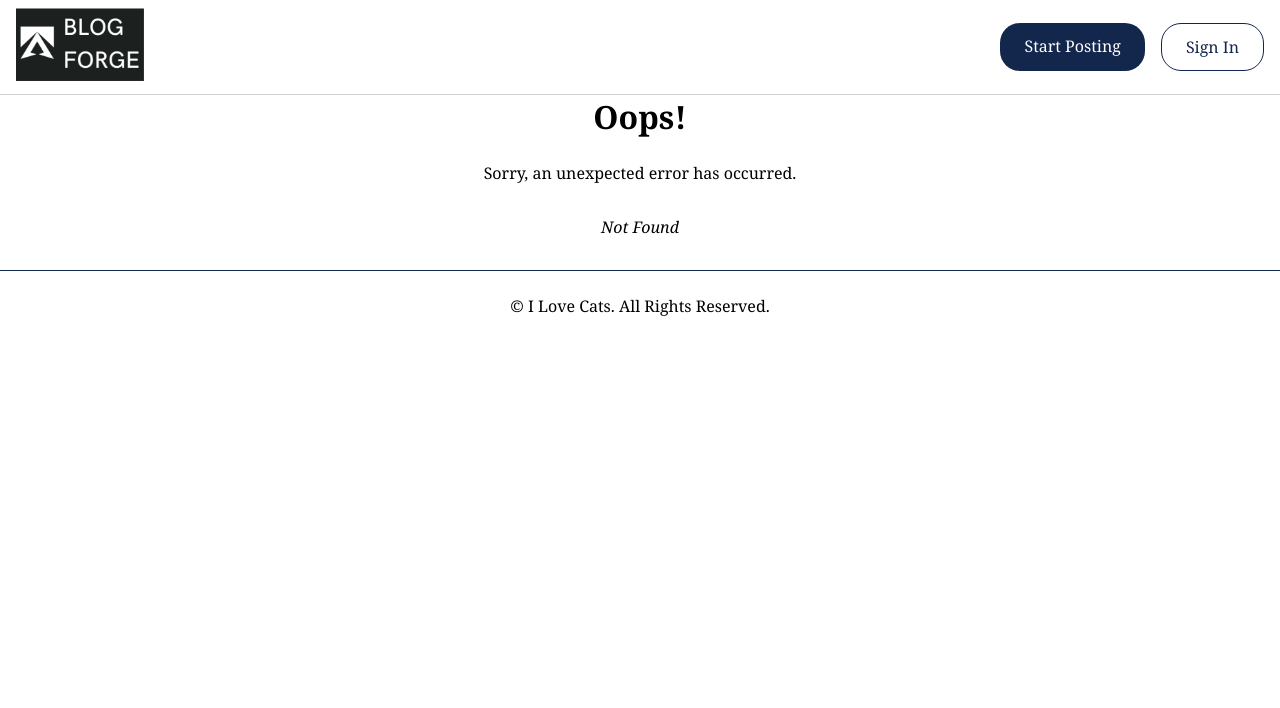
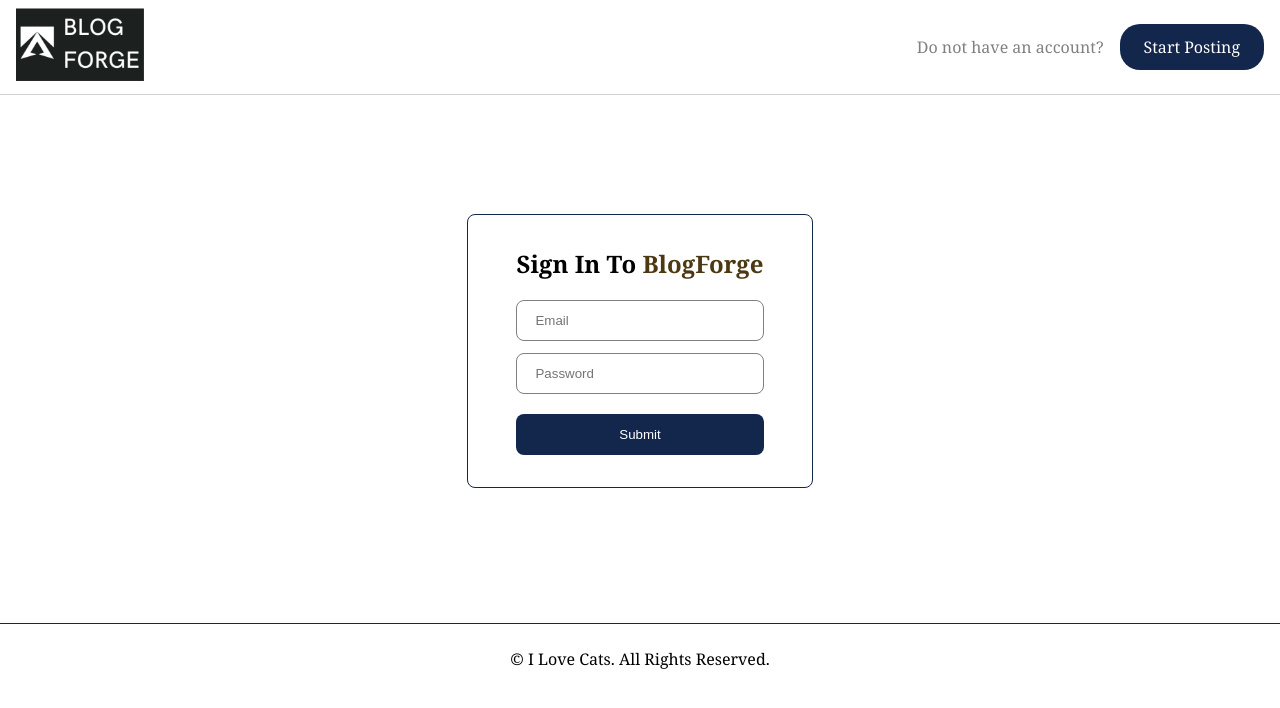
Before and after one commit to cjxo/blog-client, a React (Vite) app: page /sign-in in a window 1280 px wide. Before the commit this address had no page. Shown: the top 708 px of the page. Built offline with nearby package versions, Linux system fonts and the light colour scheme.

Commit message:
Basic SignUp/SignIn Page Completed

```diff
--- a/src/App.css
+++ b/src/App.css
@@ -16,6 +16,7 @@
 .bf-button-links {
   display: flex;
   gap: 16px;
+  align-items: center;
 }
 
 .bf-button-link {
--- a/src/App.jsx
+++ b/src/App.jsx
@@ -2,13 +2,17 @@ import { useState } from 'react';
 import './App.css';
 import { NavTop } from "./components/HomepageNav.jsx";
 import Footer from "./components/HomepageFooter.jsx";
-import { Outlet } from "react-router-dom";
+import { Outlet, useLocation } from "react-router-dom";
 
 function App() {
+  const location = useLocation();
   return (
     <>
       <nav>
-        <NavTop />
+        <NavTop
+          forSignIn={location.pathname === '/sign-in'}
+          forSignUp={location.pathname === '/sign-up'}
+        />
       </nav>
       <main>
         <Outlet />
--- /dev/null
+++ b/src/SignInPage.jsx
@@ -0,0 +1,45 @@
+import { useState } from "react";
+import BlogForgeEmphasis from "./components/BlogForgeEmphasis.jsx";
+import { LabelInputPair } from "./components/input-helper.jsx";
+import "./auth-pages.css";
+
+export default function SignInPage() {
+  const [email, setEmail] = useState('');
+  const [password, setPassword] = useState('');
+  const [error, setError] = useState('');
+  const handleSubmit = (e) => {
+    e.preventDefault();
+
+    if (password !== confirmPassword) {
+      setError("Passwords do not match");
+      return;
+    }
+
+    // TODO: FETCHING HERE!
+    setError('');
+  };
+
+  return (
+    <section className="bf-sign-in-section">
+      <form method="post" onSubmit={handleSubmit}>
+        <h1>Sign In To <BlogForgeEmphasis /></h1>
+        <p className={`form-error-msg ${error ? 'visible' : ''}`}>{error}</p>
+        <LabelInputPair
+          inputType="email"
+          labelName="email"
+          inputName="Email"
+          value={email}
+          onChange={(e) => setEmail(e.target.value)}
+        />
+        <LabelInputPair
+          inputType="password"
+          labelName="password"
+          inputName="Password"
+          value={password}
+          onChange={(e)=>setPassword(e.target.value)}
+        />
+        <button>Submit</button>
+      </form>
+    </section>
+  );
+}
--- a/src/SignUpPage.jsx
+++ b/src/SignUpPage.jsx
@@ -1,58 +1,15 @@
 import { useState } from "react";
-import PropTypes from "prop-types";
 import Footer from "./components/HomepageFooter.jsx";
 import BlogForgeEmphasis from "./components/BlogForgeEmphasis.jsx";
-import "./sign-up.css";
-
-function getServerUrl(route) {
-  if (process.env.NODE_ENV === "development") {
-    return `http://localhost:3000/${route}`;
-  } else if (process.env.NODE_ENV === "production") {
-    return `Not Yet!`;
-  }
-
-  return ``;
-}
-
-function LabelInputPair({ inputType, labelName, inputName, value, onChange }) {
-  const onFocusDate = (e) => {
-    e.target.type = "date";
-  };
-
-  const onBlurDate = (e) => {
-    e.target.type = "text";
-  };
-
-  return (
-    <div class="label-input-pair">
-      {
-        inputType === "date" ? (
-          <input
-            type="text"
-            onFocus={onFocusDate}
-            onBlur={onBlurDate}
-            id={labelName}
-            name={labelName}
-            placeholder={inputName}
-            required
-          />
-        ) : (
-          <input
-            type={inputType}
-            id={labelName}
-            name={labelName}
-            placeholder={inputName}
-            value={value}
-            onChange={onChange}
-            required
-          />
-        )
-      }
-    </div>
-  );
-}
+import { LabelInputPair } from "./components/input-helper.jsx";
+import "./auth-pages.css";
 
 export default function SignUpPage() {
+  const [firstName, setFirstName] = useState('');
+  const [lastName, setLastName] = useState('');
+  const [birthDate, setBirthDate] = useState('');
+  const [username, setUsername] = useState('');
+  const [email, setEmail] = useState('');
   const [password, setPassword] = useState('');
   const [confirmPassword, setConfirmPassword] = useState('');
   const [error, setError] = useState('');
@@ -68,30 +25,67 @@ export default function SignUpPage() {
     // TODO: FETCHING HERE!
     setError('');
   };
+
+  const toOnChange = (fn) => {
+    return (e) => {
+      fn(e.target.value);
+    };
+  };
+
   return (
     <>
-      <section class="bf-sign-up-section">
-        <form method="post" action={getServerUrl("sign-up")} onSubmit={handleSubmit}>
+      <section className="bf-sign-up-section">
+        <form method="post" onSubmit={handleSubmit}>
           <h1>Sign Up To <BlogForgeEmphasis /></h1>
-          <p class={`form-error-msg ${error ? 'visible' : ''}`}>{error}</p>
-          <LabelInputPair inputType="text" labelName="first-name" inputName="First Name" />
-          <LabelInputPair inputType="text" labelName="last-name" inputName="Last Name" />
-          <LabelInputPair inputType="date" labelName="birth-date" inputName="Birth Date" />
-          <LabelInputPair inputType="text" labelName="username" inputName="Username" />
-          <LabelInputPair inputType="email" labelName="email" inputName="Email" />
+          <p className={`form-error-msg ${error ? 'visible' : ''}`}>{error}</p>
+          <LabelInputPair
+            inputType="text"
+            labelName="first-name"
+            inputName="First Name"
+            value={firstName}
+            onChange={toOnChange(setFirstName)}
+          />
+          <LabelInputPair
+            inputType="text"
+            labelName="last-name"
+            inputName="Last Name"
+            value={lastName}
+            onChange={toOnChange(setLastName)}
+          />
+          <LabelInputPair
+            inputType="date"
+            labelName="birth-date"
+            inputName="Birth Date"
+            value={birthDate}
+            onChange={toOnChange(setBirthDate)}
+          />
+          <LabelInputPair
+            inputType="text"
+            labelName="username"
+            inputName="Username"
+            value={username}
+            onChange={toOnChange(setUsername)}
+          />
+          <LabelInputPair
+            inputType="email"
+            labelName="email"
+            inputName="Email"
+            value={email}
+            onChange={toOnChange(setEmail)}
+          />
           <LabelInputPair
             inputType="password"
             labelName="password"
             inputName="Password"
             value={password}
-            onChange={(e)=>setPassword(e.target.value)}
+            onChange={toOnChange(setPassword)}
           />
           <LabelInputPair
             inputType="password"
             labelName="confirm-password"
             inputName="Confirm Password"
             value={confirmPassword}
-            onChange={(e)=>setConfirmPassword(e.target.value)}
+            onChange={toOnChange(setConfirmPassword)}
           />
           <button>Submit</button>
         </form>
--- a/src/sign-up.css
+++ b/src/auth-pages.css
@@ -1,4 +1,4 @@
-.bf-sign-up-section {
+.bf-sign-up-section, .bf-sign-in-section {
   display: flex;
   flex-direction: column;
   margin: auto;
--- a/src/components/BlogForgeEmphasis.jsx
+++ b/src/components/BlogForgeEmphasis.jsx
@@ -1,3 +1,3 @@
 export default function BlogForgeEmphasis() {
-  return <span style={{ color: "#4c3913" }}>BlogForge</span>
+  return <span style={{ color: "#4c3913" }}><strong>BlogForge</strong></span>
 }
--- a/src/components/HomepageNav.jsx
+++ b/src/components/HomepageNav.jsx
@@ -67,12 +67,14 @@ function NavTop({ forSignIn=false, forSignUp=false }) {
   } else if (forSignIn) {
     renderables = (
       <>
+        <p style={{ color: "gray" }}>Do not have an account?</p>
         <NavButtonStartPosting />
       </>
     );
   } else if (forSignUp) {
     renderables = (
       <>
+        <p style={{ color: "gray" }}>Already have an account?</p>
         <NavButtonSignIn />
       </>
     );
--- /dev/null
+++ b/src/components/input-helper.jsx
@@ -0,0 +1,55 @@
+import PropTypes from "prop-types";
+
+function LabelInputPair({ inputType, labelName, inputName, value, onChange }) {
+  const onFocusDate = (e) => {
+    e.target.type = "date";
+  };
+
+  const onBlurDate = (e) => {
+    e.target.type = "text";
+  };
+
+  return (
+    <div className="label-input-pair">
+      {
+        inputType === "date" ? (
+          <input
+            type="text"
+            onFocus={onFocusDate}
+            onBlur={onBlurDate}
+            id={labelName}
+            name={labelName}
+            placeholder={inputName}
+            required
+          />
+        ) : (
+          <input
+            type={inputType}
+            id={labelName}
+            name={labelName}
+            placeholder={inputName}
+            value={value}
+            onChange={onChange}
+            required
+          />
+        )
+      }
+    </div>
+  );
+}
+
+export {
+  LabelInputPair,
+};
+
+//inputType, labelName, inputName, value, onChange
+LabelInputPair.propTypes = {
+  inputType: PropTypes.string.isRequired,
+  labelName: PropTypes.string.isRequired,
+  inputName: PropTypes.string.isRequired,
+  value: PropTypes.oneOfType([
+    PropTypes.string,
+    PropTypes.number,
+  ]).isRequired,
+  onChange: PropTypes.func.isRequired,
+};
--- a/src/main.jsx
+++ b/src/main.jsx
@@ -3,6 +3,7 @@ import { createRoot } from 'react-dom/client';
 import './index.css';
 import App from './App.jsx';
 import SignUpPage from './SignUpPage.jsx';
+import SignInPage from './SignInPage.jsx';
 import ErrorPage from './ErrorPage.jsx';
 import FeatureList from "./FeatureList.jsx";
 
@@ -24,6 +25,10 @@ const router = createBrowserRouter([
       {
         path: "sign-up",
         element: <SignUpPage />
+      },
+      {
+        path: "sign-in",
+        element: <SignInPage />
       }
     ]
   },
```
